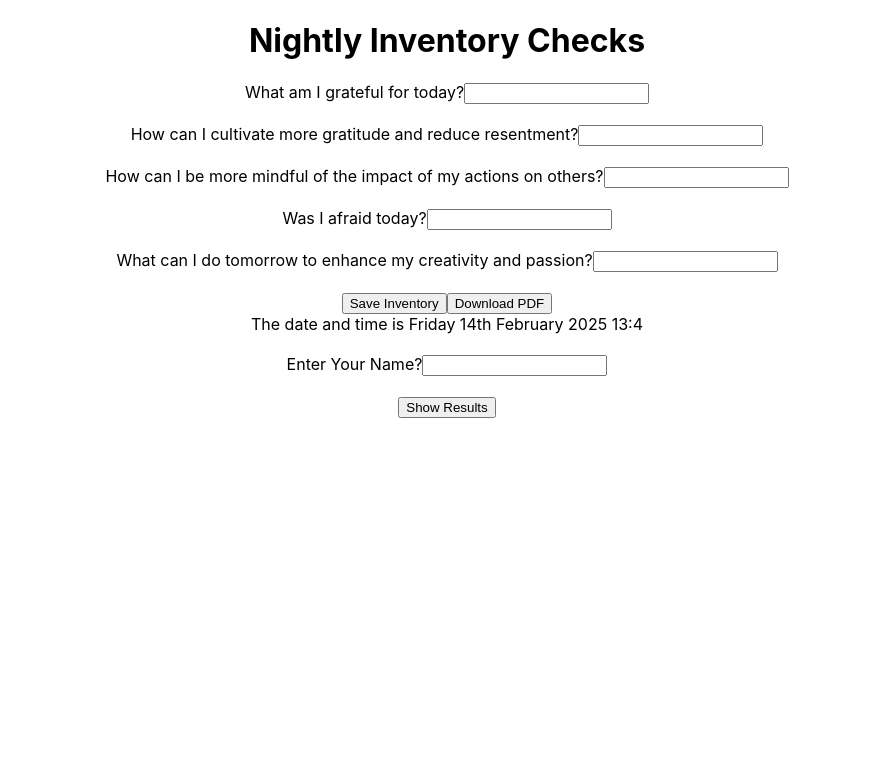
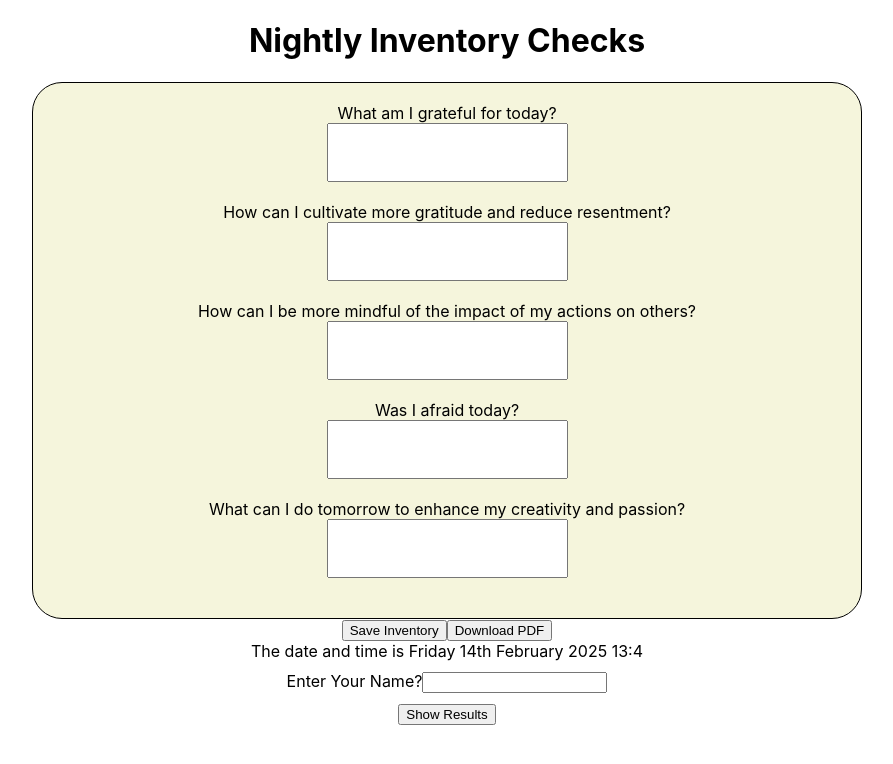
Before and after one commit to Sarahwcode/Nighlty-Inventory-Checks, a React (Create React App) app: page / in a window 1280 px wide. Shown: the top 764 px of the page, without its empty margins (193-1086 px from the left). Built offline with nearby package versions, Linux system fonts and the light colour scheme.

Commit message:
changing css to form input

```diff
--- a/src/displayinput.js
+++ b/src/displayinput.js
@@ -48,7 +48,8 @@ const generatePDF = () => {
 
 
     return (
-<div>
+<div className="sectionTwo">
+
 
           <button onClick={handleSaveedInventory}>Save Inventory</button>
           <button onClick={generatePDF}>Download PDF</button>
--- a/src/inventoryForm.css
+++ b/src/inventoryForm.css
@@ -1,7 +1,21 @@
+div {
+  padding-bottom: 10px;
+}
+
 .forms {
     text-align: center;
 
+
   }
-  div {
-    padding-bottom: 20px;
+  .sectionOne {
+    border: 1px solid #000000;
+    width: 60%;
+    display: block;
+    margin: 0 auto;
+    padding: 20px 30px;
+    border-radius: 30px;
+    background-color: beige;
   }
+ .formBox {
+  padding: 20px 30px;
+ }
--- a/src/inventoryform.js
+++ b/src/inventoryform.js
@@ -30,39 +30,52 @@ function submitChange (event) {
 
     return (
         <div className="forms">
+
         <h1>Nightly Inventory Checks</h1>
+        <div className="sectionOne" >
         <form className='form' onSubmit={submitForm}>
           <div>
             <label >What am I grateful for today?</label>
-            <input type="text" id="grateful" value={form.grateful} onChange={submitChange} />
+            <div>
+            <input type="text" id="grateful" value={form.grateful} onChange={submitChange} className="formBox" />
+            </div>
           </div>
           <div>
             <label
               >How can I cultivate more gratitude and reduce resentment?</label
             >
-            <input type="text" id="reduce" value={form.reduce} onChange={submitChange} />
+            <div>
+            <input type="text" id="reduce" value={form.reduce} onChange={submitChange} className="formBox" />
+            </div>
           </div>
           <div>
             <label
               >How can I be more mindful of the impact of my actions on
               others?</label
             >
-            <input type="text" id="impact" value={form.impact} onChange={submitChange} />
+            <div>
+            <input type="text" id="impact" value={form.impact} onChange={submitChange} className="formBox" />
+            </div>
           </div>
           <div>
             <label
               >Was I afraid today?</label
             >
-            <input type="text" id="fear" value={form.fear} onChange={submitChange} />
+            <div>
+            <input type="text" id="fear" value={form.fear} onChange={submitChange} className="formBox" />
+            </div>
           </div>
           <div>
             <label
               >What can I do tomorrow to enhance my creativity and passion?</label
             >
-            <input type="text" id="creative" value={form.creative} onChange={submitChange} />
+            <div>
+            <input type="text" id="creative" value={form.creative} onChange={submitChange} className="formBox" />
+            </div>
           </div>
 
         </form>
+        </div>
         <div>
        <DisplayInput display= {form}/>
           </div>
```
